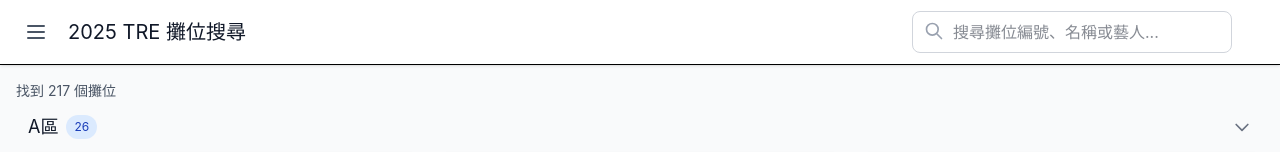
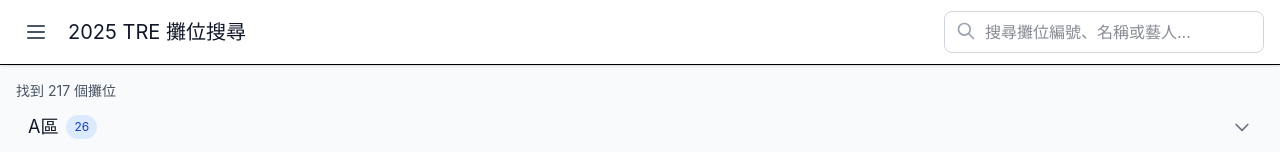
Before and after one commit to kakahikari/2025-tre-helper, a Vue app: page / in a window 1280 px wide. Shown: the top 152 px of the page. Built offline with nearby package versions, Linux system fonts and the light colour scheme.

Commit message:
fix: 多餘的mx

```diff
--- a/src/App.vue
+++ b/src/App.vue
@@ -107,7 +107,7 @@
                 2025 TRE 攤位搜尋
               </h1>
             </div>
-            <div class="flex max-w-xs flex-1 justify-end sm:mx-8 sm:max-w-lg">
+            <div class="flex max-w-xs flex-1 justify-end sm:max-w-lg">
               <SearchBox
                 v-model="searchQuery"
                 :is-mobile="isMobile"
```
